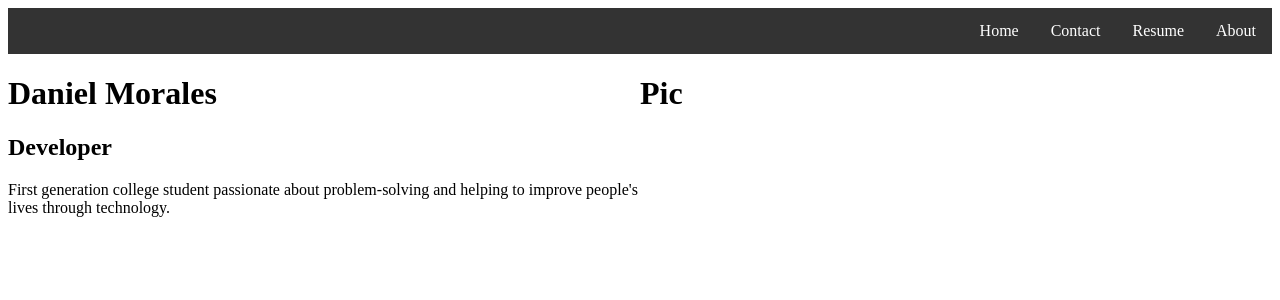
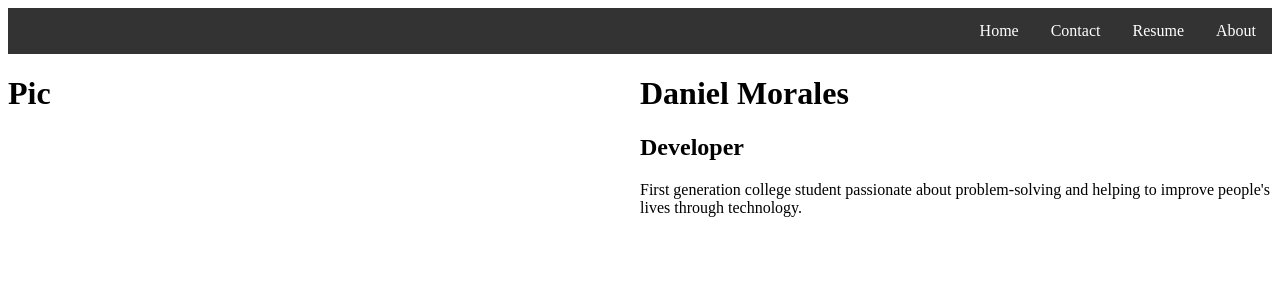
Before and after one commit to daft01/s2019cst336, a PHP site: page / in a window 1280 px wide. Shown: the top 300 px of the page. Run offline with PHP 8.4, Linux system fonts and the light colour scheme.

```diff
--- a/index.css
+++ b/index.css
@@ -22,7 +22,12 @@ li a:hover {
   background-color: #111;
 }
 
-.column {
+#info {
+  float: right;
+  width: 50%;
+}
+
+#picture {
   float: left;
   width: 50%;
 }
--- a/index.php
+++ b/index.php
@@ -11,13 +11,13 @@
 
         <div class="row">
 
-            <div class="column">
+            <div id="info">
                 <h1>Daniel Morales</h1>
                 <h2>Developer</h2>
                 <p>First generation college student passionate about problem-solving and helping to improve people's lives through technology.</p>
             </div>
 
-            <div class="column">
+            <div id="picture">
                 <h1>Pic</h1>
             </div>
 
```
